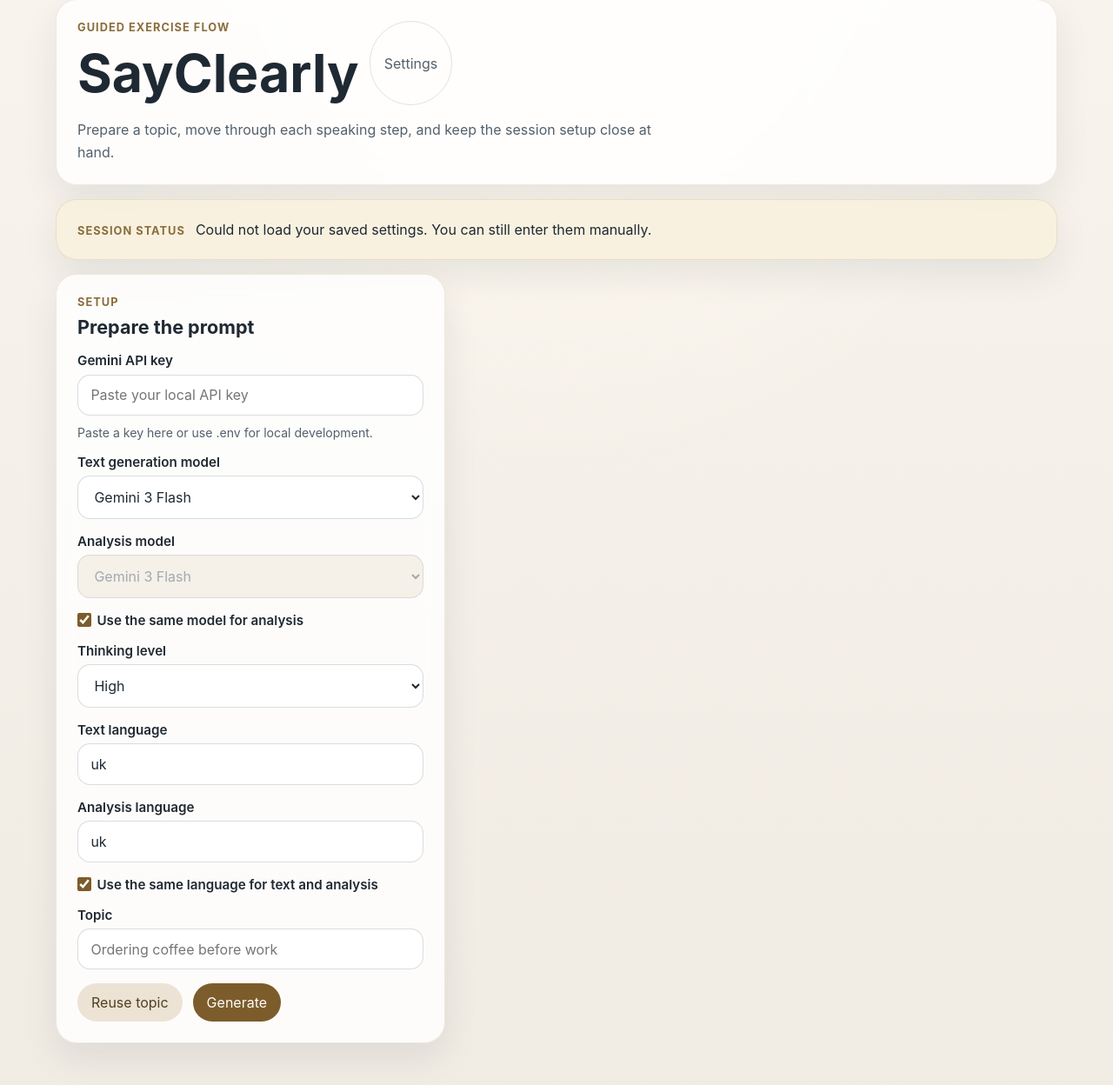
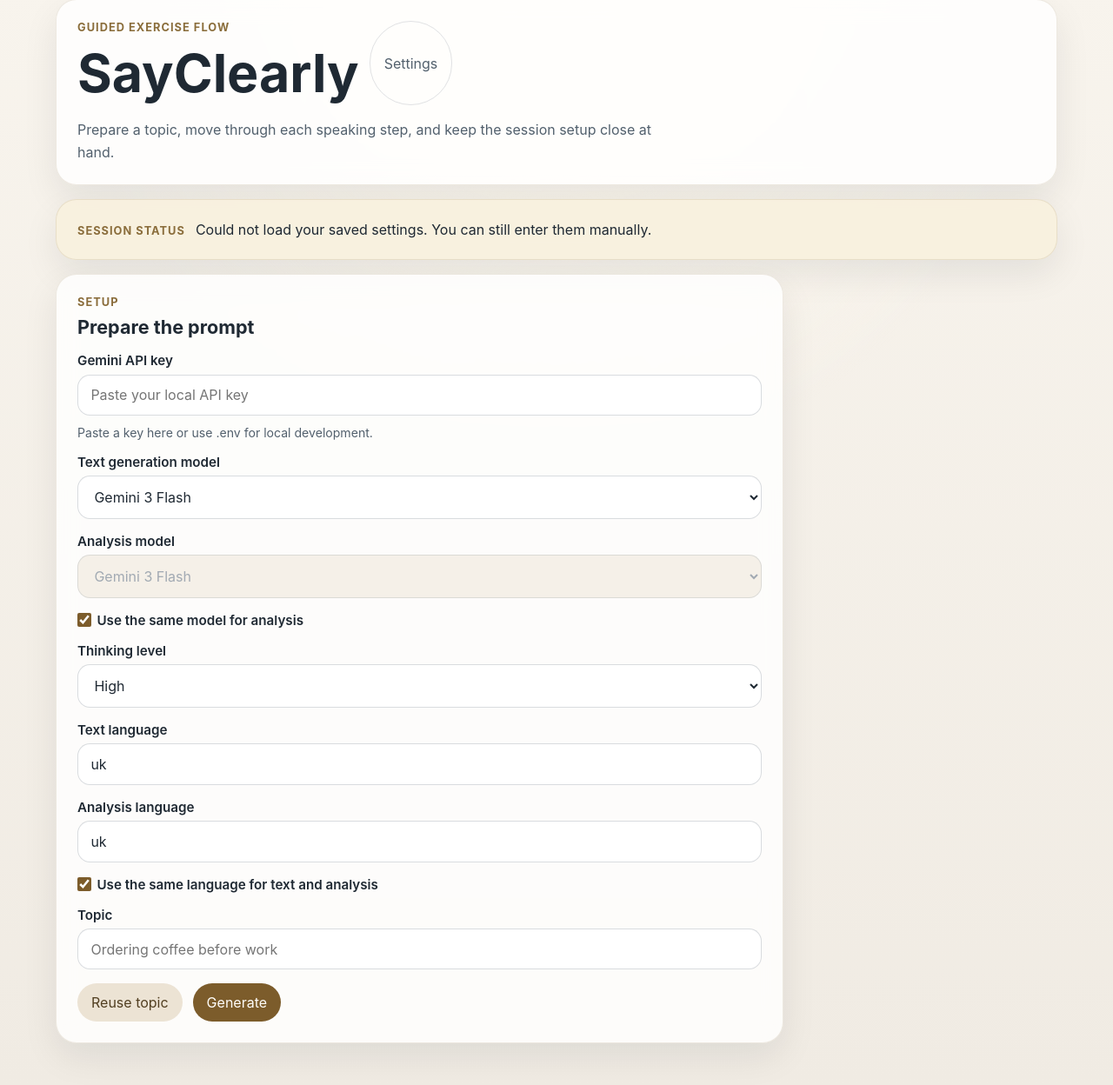
Before and after one commit to serge-sotnyk/sayclearly, a FastAPI app: page / in a window 1280 px wide. Shown: the part 33-1281 px from the top of the page at 87% size. Run offline with FastAPI, Linux system fonts and the light colour scheme; data that the repository does not hold is empty; parts of the project's set-up code (start-up, migrations or seed data) failed here and were passed over.

Commit message:
fix: add favicon and widen exercise panel to match hero width

```diff
--- a/src/sayclearly/static/styles.css
+++ b/src/sayclearly/static/styles.css
@@ -68,6 +68,10 @@ select {
     grid-template-columns: minmax(0, 1.2fr) minmax(0, 1fr) minmax(16rem, 0.8fr);
     gap: 1rem;
     align-items: start;
+}
+
+.screen-panel {
+    grid-column: span 2;
 }
 
 .panel-heading {
--- a/src/sayclearly/templates/index.html
+++ b/src/sayclearly/templates/index.html
@@ -4,6 +4,7 @@
     <meta charset="utf-8" />
     <meta name="viewport" content="width=device-width, initial-scale=1" />
     <title>{{ page_title }}</title>
+    <link rel="icon" type="image/svg+xml" href="{{ url_for('static', path='/favicon.svg') }}" />
     <link rel="stylesheet" href="{{ url_for('static', path='/styles.css') }}" />
   </head>
   <body>
```
Also changed, not shown: src/sayclearly/static/favicon.svg (added).
